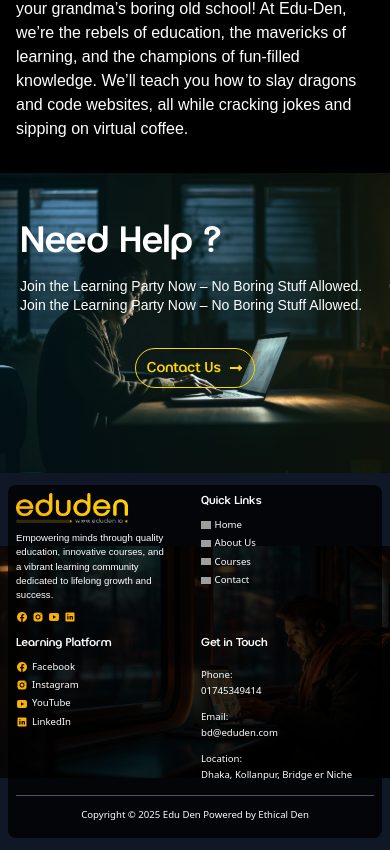
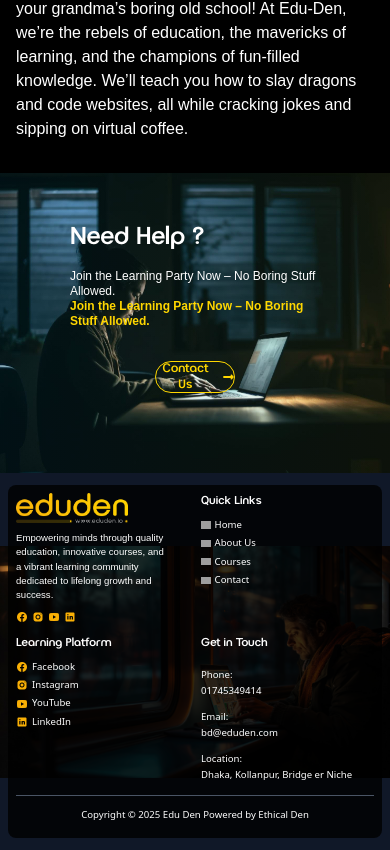
Before and after one commit to SUBHAM-6291/eduden.ai, a Next.js app: page / in a window 390 px wide. Shown: the part 819-1669 px from the top of the page. Built offline with nearby package versions, Linux system fonts and the light colour scheme; grey boxes are pictures that could not be loaded.

Commit message:
need help section done

```diff
--- a/src/app/_components/Needhelp.jsx
+++ b/src/app/_components/Needhelp.jsx
@@ -16,17 +16,22 @@ const Needhelp = () => {
 
       <div className="relative max-w-7xl mx-auto px-4 sm:px-6 lg:px-8 flex flex-col md:flex-row items-center justify-between">
         <div className="md:w-1/2 text-white mb-8 md:mb-0">
-          <h1 className="font-gucina text-4xl sm:text-5xl md:text-5xl lg:text-4xl font-bold mb-4 whitespace-nowrap">
+          <h1 className="font-gucina text-2xl sm:text-5xl md:text-5xl lg:text-4xl font-bold mb-4 whitespace-nowrap">
             Need Help ?
           </h1>
-          <p className="lexend-body text-sm sm:text-base md:text-lg lg:text-lg max-w-[350px] leading-snug line-clamp-2">
-            Join the Learning Party Now – No Boring Stuff Allowed. Join the Learning Party Now – No Boring Stuff Allowed.
+          <p className="lexend-body text-xs sm:text-base md:text-lg lg:text-lg max-w-[250px] sm:max-w-[350px] leading-tight">
+            <span className="block">
+              Join the Learning Party Now – No Boring Stuff Allowed.
+            </span>
+            <span className="block text-[#FFD700] font-semibold">
+              Join the Learning Party Now – No Boring Stuff Allowed.
+            </span>
           </p>
         </div>
 
         <div className="md:w-1/2 flex justify-center md:justify-end">
           <button
-            className="font-gucina border border-[#FFD700] rounded-full bg-transparent text-[#FFD700] flex justify-center items-center gap-2 text-sm sm:text-base md:text-lg lg:text-xl xl:text-xl 2xl:text-2xl hover:bg-[#FFD700] hover:text-black hover:shadow-lg transition-all duration-700 ease-in-out w-[7.5rem] sm:w-[8.125rem] md:w-[9rem] lg:w-[10rem] h-[2.5rem] sm:h-[2.75rem] md:h-[2.875rem] lg:h-[3rem] rounded-[3.125rem]"
+            className="font-gucina border border-[#FFD700] rounded-full bg-transparent text-[#FFD700] flex justify-center items-center gap-2 text-xs sm:text-base md:text-lg lg:text-xl xl:text-xl 2xl:text-2xl hover:bg-[#FFD700] hover:text-black hover:shadow-lg transition-all duration-700 ease-in-out w-[5rem] sm:w-[8.125rem] md:w-[9rem] lg:w-[10rem] h-[2rem] sm:h-[2.75rem] md:h-[2.875rem] lg:h-[3rem] rounded-[3.125rem]"
           >
             Contact Us <FaLongArrowAltRight />
           </button>
```
